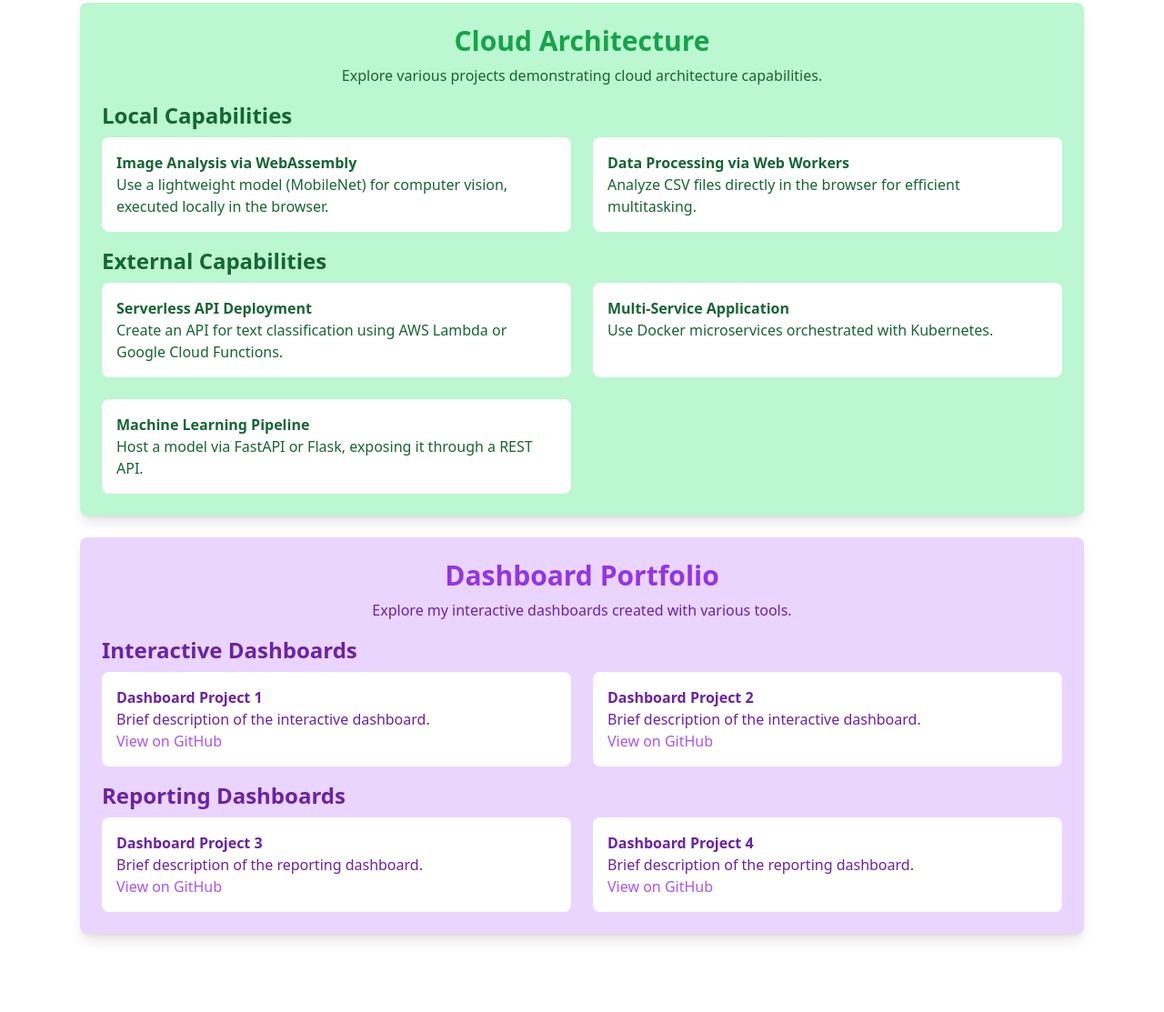
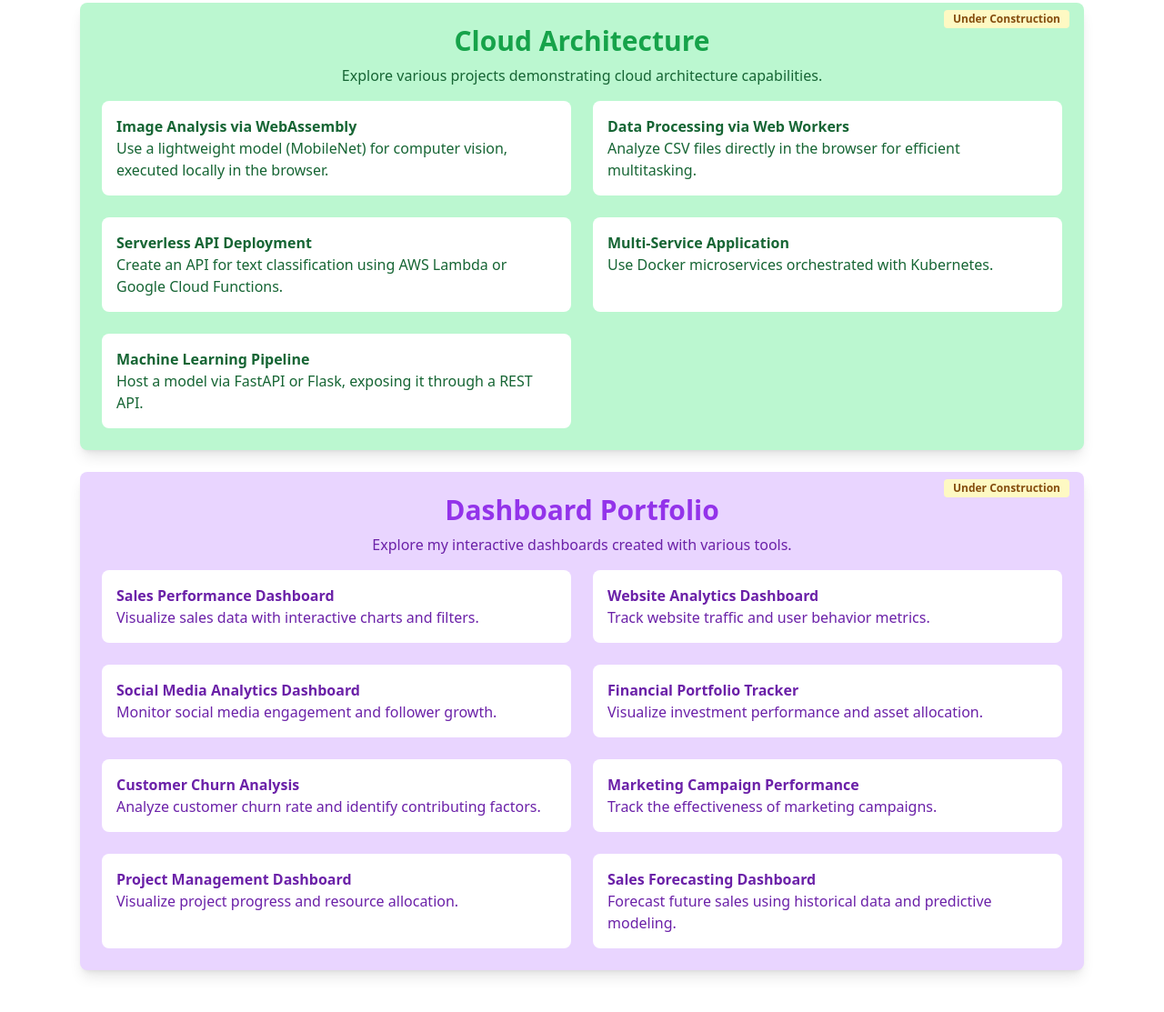
Before and after one commit to azizharouna/portfolio, a website: page index.html in a window 1280 px wide. Shown: the part 657-1770 px from the top of the page at 91% size. Before the commit the page ends 1732 px from the top, so only its background shows below. Drawn offline with nearby package versions, Linux system fonts and the light colour scheme.

```diff
--- a/index.html
+++ b/index.html
@@ -94,6 +94,15 @@
 --ring: 240 4.9% 83.9%;
 				}
 			}
+      .blinking {
+        animation: blinker 1s linear infinite;
+      }
+
+      @keyframes blinker {
+        50% {
+          opacity: 0;
+        }
+      }
 		</style>
   </head>
   <body>
@@ -130,12 +139,13 @@
       </div>
     </div>
   </section>
-  <section id="cloud-architecture" class="bg-green-200 text-green-800 shadow-lg rounded-lg p-6 mb-6">
+
+  <section id="cloud-architecture" class="bg-green-200 text-green-800 shadow-lg rounded-lg p-6 mb-6 relative">
+    <span class="absolute top-2 right-2 bg-yellow-100 text-yellow-800 text-xs font-semibold mr-2 px-2.5 py-0.5 rounded blinking">Under Construction</span>
     <h2 class="text-3xl font-semibold text-center text-green-600">Cloud Architecture</h2>
     <p class="mt-2 text-center">Explore various projects demonstrating cloud architecture capabilities.</p>
 
-    <h3 class="text-2xl font-semibold mt-4">Local Capabilities</h3>
-    <div class="grid grid-cols-1 md:grid-cols-2 gap-6 mt-2">
+    <div class="grid grid-cols-1 md:grid-cols-2 gap-6 mt-4">
       <div class="bg-white p-4 rounded-lg hover:bg-green-300 transition">
         <h4 class="font-semibold">Image Analysis via WebAssembly</h4>
         <p>Use a lightweight model (MobileNet) for computer vision, executed locally in the browser.</p>
@@ -144,9 +154,6 @@
         <h4 class="font-semibold">Data Processing via Web Workers</h4>
         <p>Analyze CSV files directly in the browser for efficient multitasking.</p>
       </div>
-    </div>
-    <h3 class="text-2xl font-semibold mt-4">External Capabilities</h3>
-    <div class="grid grid-cols-1 md:grid-cols-2 gap-6 mt-2">
       <div class="bg-white p-4 rounded-lg hover:bg-green-300 transition">
         <h4 class="font-semibold">Serverless API Deployment</h4>
         <p>Create an API for text classification using AWS Lambda or Google Cloud Functions.</p>
@@ -161,34 +168,44 @@
       </div>
     </div>
   </section>
-  <section id="dashboard-portfolio" class="bg-purple-200 text-purple-800 shadow-lg rounded-lg p-6 mb-6">
+
+  <section id="dashboard-portfolio" class="bg-purple-200 text-purple-800 shadow-lg rounded-lg p-6 mb-6 relative">
+    <span class="absolute top-2 right-2 bg-yellow-100 text-yellow-800 text-xs font-semibold mr-2 px-2.5 py-0.5 rounded blinking">Under Construction</span>
     <h2 class="text-3xl font-semibold text-center text-purple-600">Dashboard Portfolio</h2>
     <p class="mt-2 text-center">Explore my interactive dashboards created with various tools.</p>
 
-    <h3 class="text-2xl font-semibold mt-4">Interactive Dashboards</h3>
-    <div class="grid grid-cols-1 md:grid-cols-2 gap-6 mt-2">
+    <div class="grid grid-cols-1 md:grid-cols-2 gap-6 mt-4">
       <div class="bg-white p-4 rounded-lg hover:bg-purple-300 transition">
-        <h4 class="font-semibold">Dashboard Project 1</h4>
-        <p>Brief description of the interactive dashboard.</p>
-        <a href="https://github.com/your-dashboard-repo-1" class="text-purple-500 hover:underline">View on GitHub</a>
+        <h4 class="font-semibold">Sales Performance Dashboard</h4>
+        <p>Visualize sales data with interactive charts and filters.</p>
       </div>
       <div class="bg-white p-4 rounded-lg hover:bg-purple-300 transition">
-        <h4 class="font-semibold">Dashboard Project 2</h4>
-        <p>Brief description of the interactive dashboard.</p>
-        <a href="https://github.com/your-dashboard-repo-2" class="text-purple-500 hover:underline">View on GitHub</a>
-      </div>
-    </div>
-    <h3 class="text-2xl font-semibold mt-4">Reporting Dashboards</h3>
-    <div class="grid grid-cols-1 md:grid-cols-2 gap-6 mt-2">
-      <div class="bg-white p-4 rounded-lg hover:bg-purple-300 transition">
-        <h4 class="font-semibold">Dashboard Project 3</h4>
-        <p>Brief description of the reporting dashboard.</p>
-        <a href="https://github.com/your-dashboard-repo-3" class="text-purple-500 hover:underline">View on GitHub</a>
+        <h4 class="font-semibold">Website Analytics Dashboard</h4>
+        <p>Track website traffic and user behavior metrics.</p>
       </div>
       <div class="bg-white p-4 rounded-lg hover:bg-purple-300 transition">
-        <h4 class="font-semibold">Dashboard Project 4</h4>
-        <p>Brief description of the reporting dashboard.</p>
-        <a href="https://github.com/your-dashboard-repo-4" class="text-purple-500 hover:underline">View on GitHub</a>
+        <h4 class="font-semibold">Social Media Analytics Dashboard</h4>
+        <p>Monitor social media engagement and follower growth.</p>
+      </div>
+      <div class="bg-white p-4 rounded-lg hover:bg-purple-300 transition">
+        <h4 class="font-semibold">Financial Portfolio Tracker</h4>
+        <p>Visualize investment performance and asset allocation.</p>
+      </div>
+      <div class="bg-white p-4 rounded-lg hover:bg-purple-300 transition">
+        <h4 class="font-semibold">Customer Churn Analysis</h4>
+        <p>Analyze customer churn rate and identify contributing factors.</p>
+      </div>
+      <div class="bg-white p-4 rounded-lg hover:bg-purple-300 transition">
+        <h4 class="font-semibold">Marketing Campaign Performance</h4>
+        <p>Track the effectiveness of marketing campaigns.</p>
+      </div>
+      <div class="bg-white p-4 rounded-lg hover:bg-purple-300 transition">
+        <h4 class="font-semibold">Project Management Dashboard</h4>
+        <p>Visualize project progress and resource allocation.</p>
+      </div>
+      <div class="bg-white p-4 rounded-lg hover:bg-purple-300 transition">
+        <h4 class="font-semibold">Sales Forecasting Dashboard</h4>
+        <p>Forecast future sales using historical data and predictive modeling.</p>
       </div>
     </div>
   </section>
```
